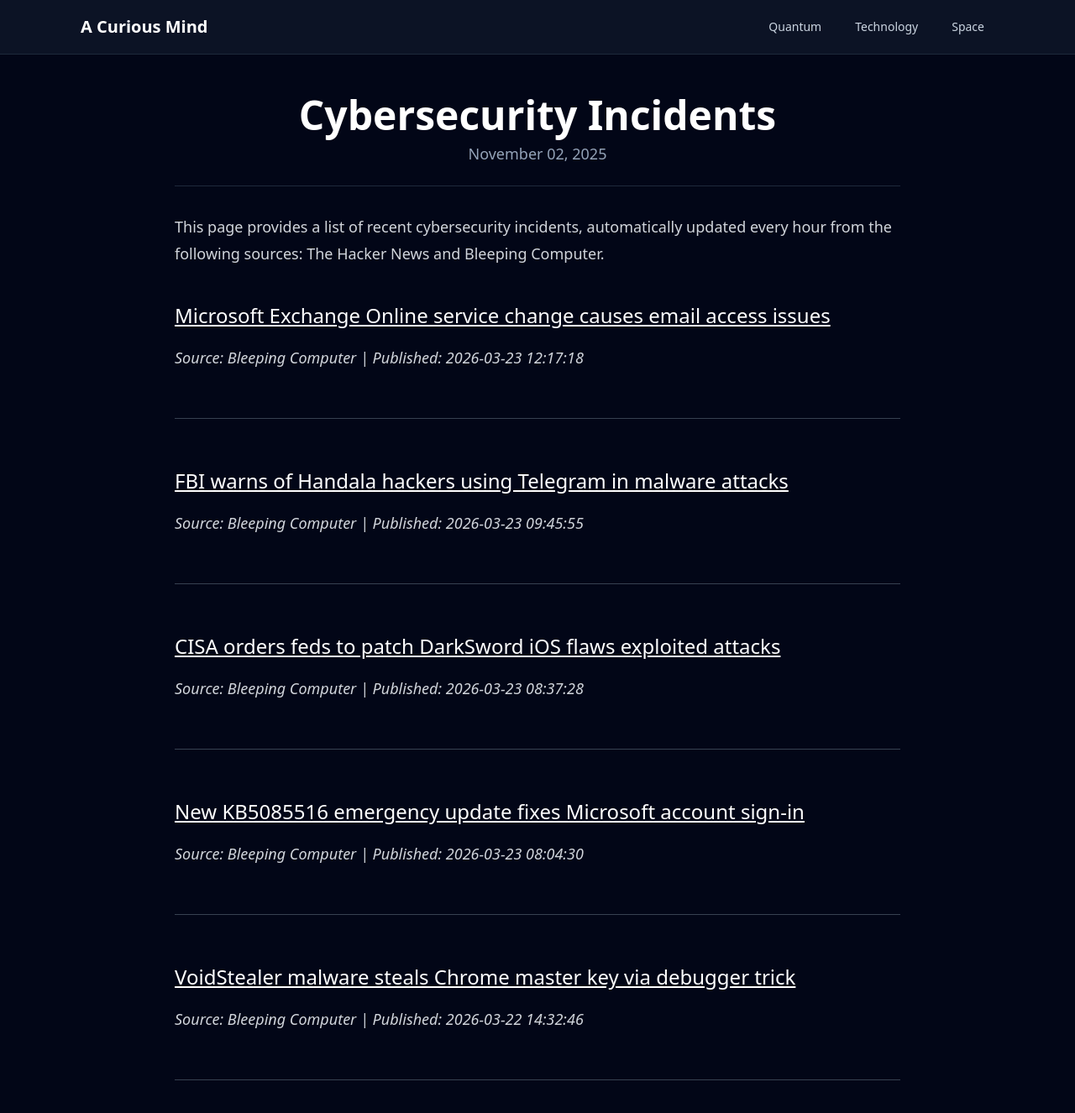
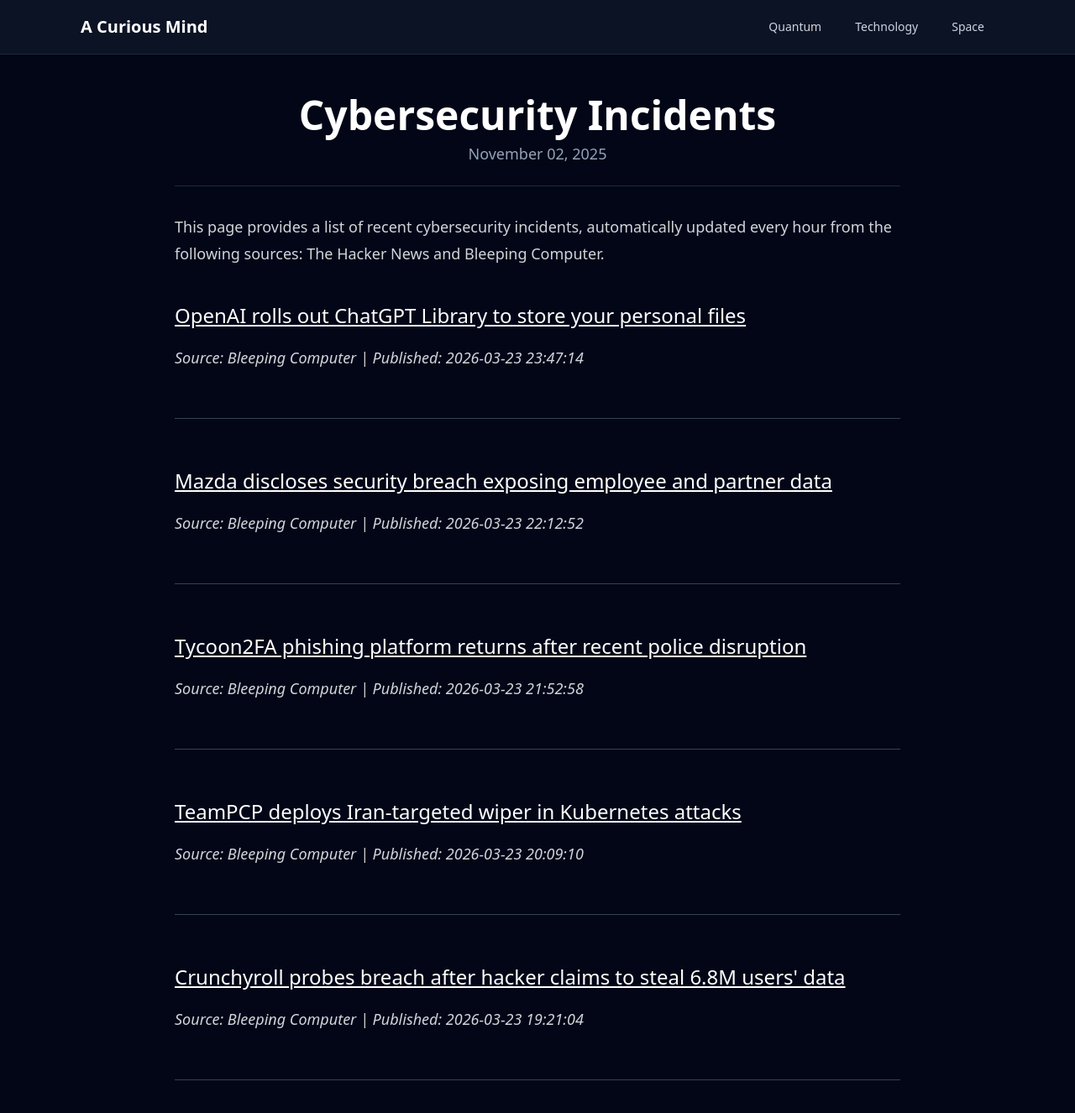
Before and after one commit to onehl7/onehl7.github.io, a Jekyll site: the page built from _posts/2025-11-02-cybersecurity-incidents.md, in a window 1280 px wide and 1400 px high. Shown: the top 1326 px of the window at 84% size. Built offline with Jekyll 4.4.1, drawn with Linux system fonts in a browser that asks for light colours; nearby versions of some CDN libraries.

Commit message:
Update news data

```diff
--- a/_data/news.json
+++ b/_data/news.json
@@ -1,32 +1,32 @@
 [
   {
     "source": "Bleeping Computer",
-    "title": "Microsoft Exchange Online service change causes email access issues",
-    "link": "https://www.bleepingcomputer.com/news/microsoft/new-exchange-online-virtual-account-blocks-email-access-via-mobile-mac-apps/",
-    "published": "2026-03-23 12:17:18"
+    "title": "OpenAI rolls out ChatGPT Library to store your personal files",
+    "link": "https://www.bleepingcomputer.com/news/artificial-intelligence/openai-rolls-out-chatgpt-library-to-store-your-personal-files/",
+    "published": "2026-03-23 23:47:14"
   },
   {
     "source": "Bleeping Computer",
-    "title": "FBI warns of Handala hackers using Telegram in malware attacks",
-    "link": "https://www.bleepingcomputer.com/news/security/fbi-warns-of-handala-hackers-using-telegram-in-malware-attacks/",
-    "published": "2026-03-23 09:45:55"
+    "title": "Mazda discloses security breach exposing employee and partner data",
+    "link": "https://www.bleepingcomputer.com/news/security/mazda-discloses-security-breach-exposing-employee-and-partner-data/",
+    "published": "2026-03-23 22:12:52"
   },
   {
     "source": "Bleeping Computer",
-    "title": "CISA orders feds to patch DarkSword iOS flaws exploited attacks",
-    "link": "https://www.bleepingcomputer.com/news/security/cisa-orders-feds-to-patch-darksword-ios-flaws-exploited-attacks/",
-    "published": "2026-03-23 08:37:28"
+    "title": "Tycoon2FA phishing platform returns after recent police disruption",
+    "link": "https://www.bleepingcomputer.com/news/security/tycoon2fa-phishing-platform-returns-after-recent-police-disruption/",
+    "published": "2026-03-23 21:52:58"
   },
   {
     "source": "Bleeping Computer",
-    "title": "New KB5085516 emergency update fixes Microsoft account sign-in",
-    "link": "https://www.bleepingcomputer.com/news/microsoft/new-kb5085516-emergency-update-fixes-microsoft-account-sign-in/",
-    "published": "2026-03-23 08:04:30"
+    "title": "TeamPCP deploys Iran-targeted wiper in Kubernetes attacks",
+    "link": "https://www.bleepingcomputer.com/news/security/teampcp-deploys-iran-targeted-wiper-in-kubernetes-attacks/",
+    "published": "2026-03-23 20:09:10"
   },
   {
     "source": "Bleeping Computer",
-    "title": "VoidStealer malware steals Chrome master key via debugger trick",
-    "link": "https://www.bleepingcomputer.com/news/security/voidstealer-malware-steals-chrome-master-key-via-debugger-trick/",
-    "published": "2026-03-22 14:32:46"
+    "title": "Crunchyroll probes breach after hacker claims to steal 6.8M users' data",
+    "link": "https://www.bleepingcomputer.com/news/security/crunchyroll-probes-breach-after-hacker-claims-to-steal-68m-users-data/",
+    "published": "2026-03-23 19:21:04"
   }
 ]
```
